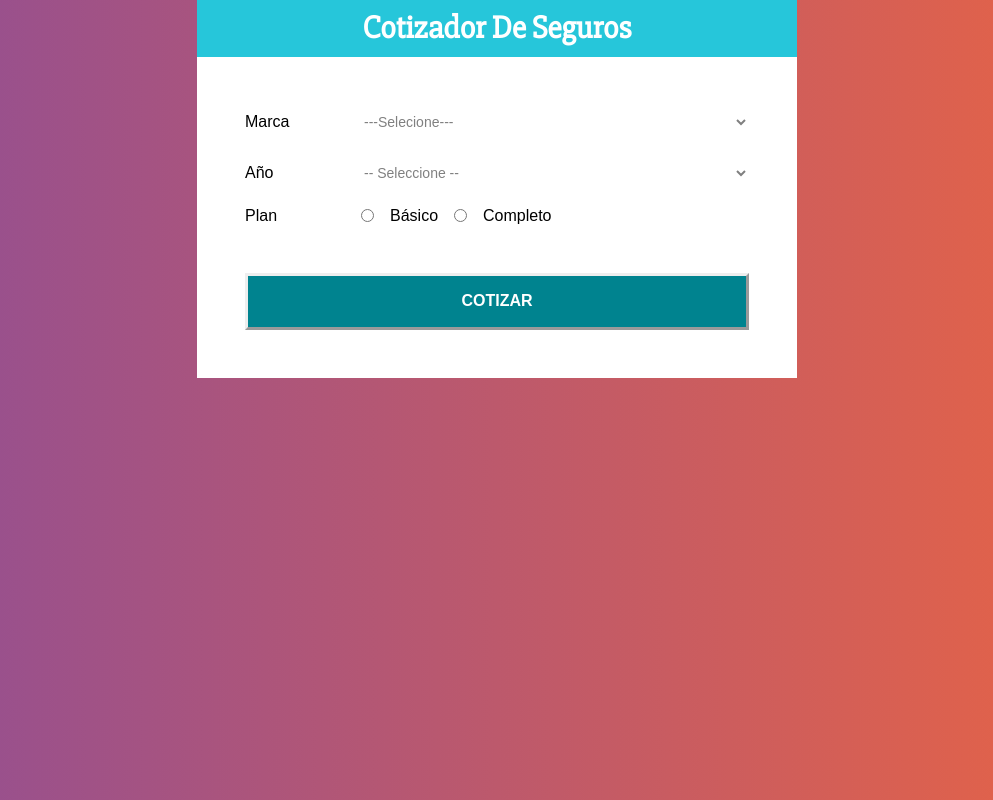
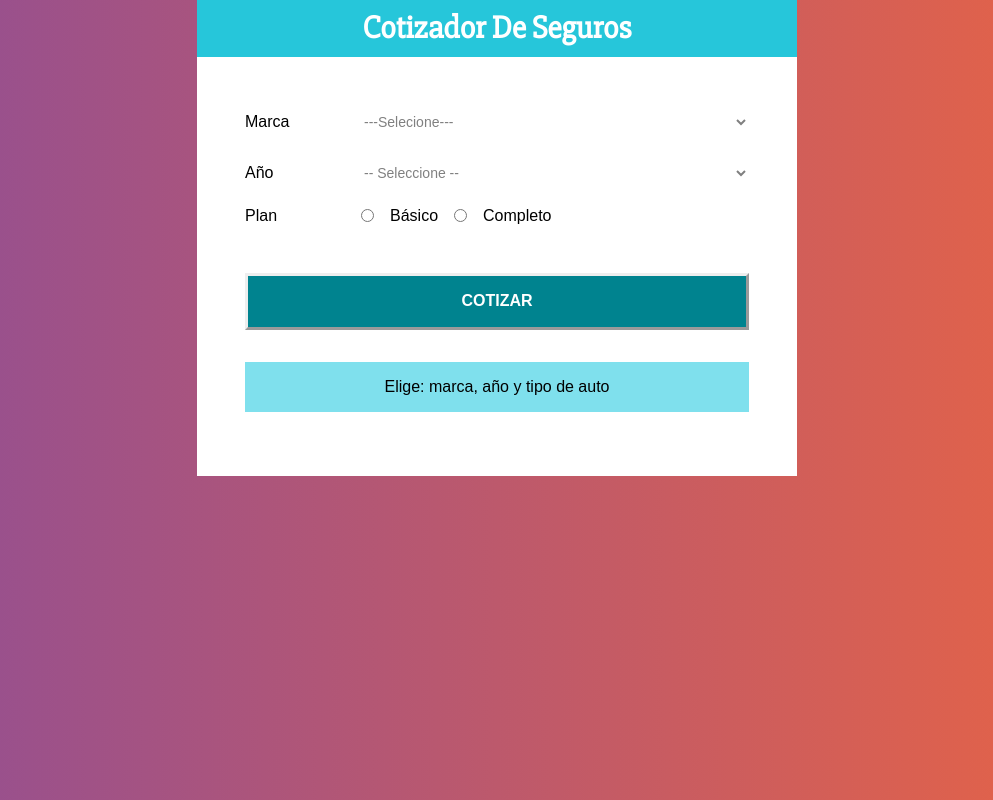
Before and after one commit to pablocastillo2017/Cotizador_React, a React (Create React App) app: page / in a window 1280 px wide. Shown: the whole page, without its empty margins (143-1136 px from the left). Built offline with nearby package versions, Linux system fonts and the light colour scheme.

Commit message:
7- 98 Mostrando el Total a pagar

```diff
--- a/src/App.js
+++ b/src/App.js
@@ -3,6 +3,7 @@
 import styled from '@emotion/styled';
 import  Formulario from './components/Formulario';
 import  Resumen from './components/Resumen';
+import  Resultado from './components/Resultado';
 
 
 
@@ -33,7 +34,7 @@
  });
 
  // Extraer Datos
- const {datos} = resumen;
+ const {cotizacion,datos} = resumen;
 
 
 
@@ -57,6 +58,10 @@
 
         />
 
+        <Resultado
+          cotizacion={cotizacion}
+        />
+
       </ContenedorFormulario>
   </Contenedor>
 
--- a/src/components/Resultado.js
+++ b/src/components/Resultado.js
@@ -1 +1,41 @@
-import React from 'react';
+import React from "react";
+import styled from "@emotion/styled";
+
+const Mensaje = styled.p`
+  background-color: rgb(127, 224, 237);
+  margin-top: 2rem;
+  padding: 1rem;
+  text-align: center;
+`;
+
+const ResultadoCotizacion = styled.div`
+  text-align: center;
+  padding: 1rem;
+  border: 1px solid #26c6da;
+  background-color: rgb(127, 224, 237);
+  margin-top: 1 rem;
+  position: relative;
+`;
+
+const TextoCotizacion = styled.p`
+  color: #00838f;
+  padding: 1rem;
+  text-transform: uppercase;
+  margin: 0;
+  font-weight: bold;
+  position: relative;
+`;
+
+const Resultado = ({ cotizacion }) => {
+  // si esta en 0 el valor de cotizacion no se muestra en la pagina.
+
+  return cotizacion === 0 ? (
+    <Mensaje>Elige: marca, año y tipo de auto</Mensaje>
+  ) : (
+    <ResultadoCotizacion>
+      <TextoCotizacion>El Total es : ${cotizacion}</TextoCotizacion>
+    </ResultadoCotizacion>
+  );
+};
+
+export default Resultado;
```
